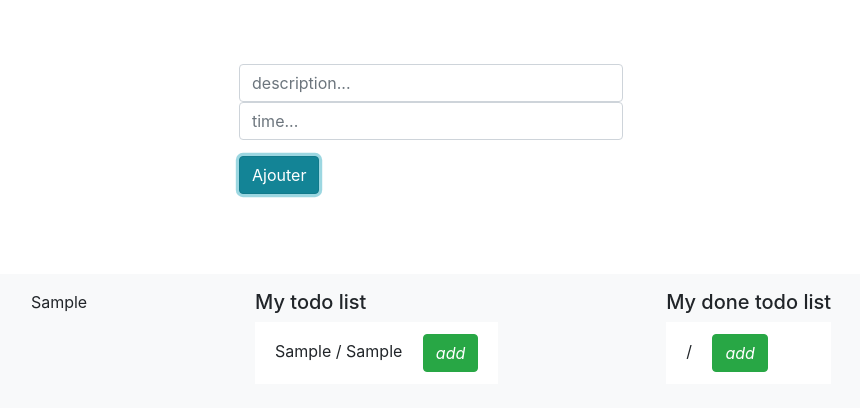
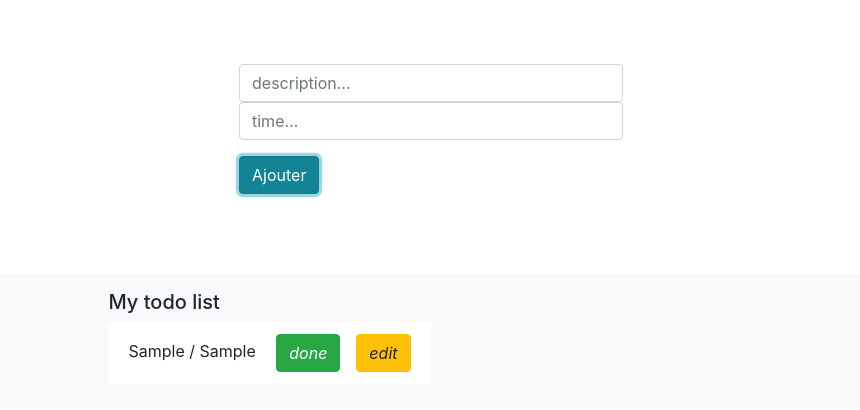
Before and after one commit to mlg-hub/todos, an Angular app: page / in a window 1280 px wide. Both pictures are taken after typing "Sample", "Sample" into the empty fields and a click on the button "Ajouter". Shown: the top 410 px of the page, without its empty margins (209-1069 px from the left). Built offline with nearby package versions, Linux system fonts and the light colour scheme.

Commit message:
version 2

```diff
--- a/src/app/components/btm-component/btm-component.component.html
+++ b/src/app/components/btm-component/btm-component.component.html
@@ -1,5 +1,4 @@
  <div class="d-flex bg-light justify-content-around" style="width: 80%;margin: auto;padding:1rem;">
-   {{ todoFromParent?.description}}
    <app-left-component [todoFromPapa]="todoArray"></app-left-component>
    <app-right-component></app-right-component>
  </div>
--- a/src/app/components/btm-component/left-component/left-component.component.html
+++ b/src/app/components/btm-component/left-component/left-component.component.html
@@ -1,7 +1,7 @@
 <div class="">
   <h5 class="title">My todo list</h5>
   <ul class="list-group list-group-flush">
-    <div *ngFor="let i of todoFromPapa">
+    <div *ngFor="let i of todoFromPapa; let iter = index">
       <app-todo-component [myTodo]="i"></app-todo-component>
     </div>
 
--- a/src/app/components/btm-component/right-component/right-component.component.html
+++ b/src/app/components/btm-component/right-component/right-component.component.html
@@ -1,6 +1,6 @@
-<div class="">
+<!-- <div class="">
   <h5 class="title">My done todo list</h5>
   <ul class="list-group list-group-flush">
     <app-todo-component></app-todo-component>
   </ul>
-</div>
+</div> -->
--- a/src/app/components/shared/todo-component/todo-component.component.html
+++ b/src/app/components/shared/todo-component/todo-component.component.html
@@ -1,5 +1,16 @@
  <li class="list-group-item mb-2">
-   {{myTodo?.description}} / {{myTodo?.time}}
-   <i class="btn btn-success ml-3">add</i>
+   <div *ngIf="!isEditMode">
+     {{myTodo?.description}} / {{myTodo?.time}}
+     <i class="btn btn-success ml-3">done</i>
+     <i (click)="edit()" class="btn btn-warning ml-3">edit</i>
+   </div>
+   <!-- when on edit mode -->
+   <div style="max-width: 300px;
+    display: flex;
+    justify-content: space-around;" *ngIf="isEditMode">
+     <input class="form-control" [(ngModel)]="myTodo.description" /> /
+     <input class="form-control" [(ngModel)]="myTodo.time" />
+     <i (click)="save()" class="btn btn-warning ml-3">save</i>
+   </div>
 
  </li>
--- a/src/app/components/shared/todo-component/todo-component.component.ts
+++ b/src/app/components/shared/todo-component/todo-component.component.ts
@@ -11,8 +11,15 @@ export class TodoComponentComponent implements OnInit {
 
   @Input() myTodo: ITodo;
   constructor() { }
-
+  isEditMode = false;
   ngOnInit(): void {
   }
 
+  edit() {
+    this.isEditMode = !this.isEditMode;
+  }
+  save() {
+    this.isEditMode = !this.isEditMode;
+  }
+
 }
--- a/src/app/components/top-component/top-component.component.ts
+++ b/src/app/components/top-component/top-component.component.ts
@@ -1,5 +1,6 @@
 import { Component, OnInit, Output, EventEmitter } from '@angular/core';
 import { ITodo } from 'src/app/interfaces/todo';
+import { TodoService } from 'src/app/todo.service';
 
 @Component({
   selector: 'app-top-component',
@@ -11,7 +12,7 @@ import { ITodo } from 'src/app/interfaces/todo';
 export class TopComponentComponent implements OnInit {
   @Output() toDoComing = new EventEmitter<ITodo>();
 
-  constructor() { }
+  constructor(private todoService: TodoService) { }
   time = '';
   description = '';
   myTodo: ITodo;
--- /dev/null
+++ b/src/app/todo.service.ts
@@ -0,0 +1,17 @@
+import { Injectable } from '@angular/core';
+import { BehaviorSubject } from 'rxjs/internal/BehaviorSubject';
+import { ITodo } from './interfaces/todo';
+
+@Injectable({
+  providedIn: 'root'
+})
+export class TodoService {
+  myTodoStream = new BehaviorSubject<ITodo>({ description: 'init', time: 'init' });
+  data$ = this.myTodoStream.asObservable();
+
+  constructor() { }
+
+  addToMytodo(todo: ITodo) {
+    this.myTodoStream.next(todo);
+  }
+}
```
Also changed, not shown: 1 other file (tests, documents, lock files or other folders).
